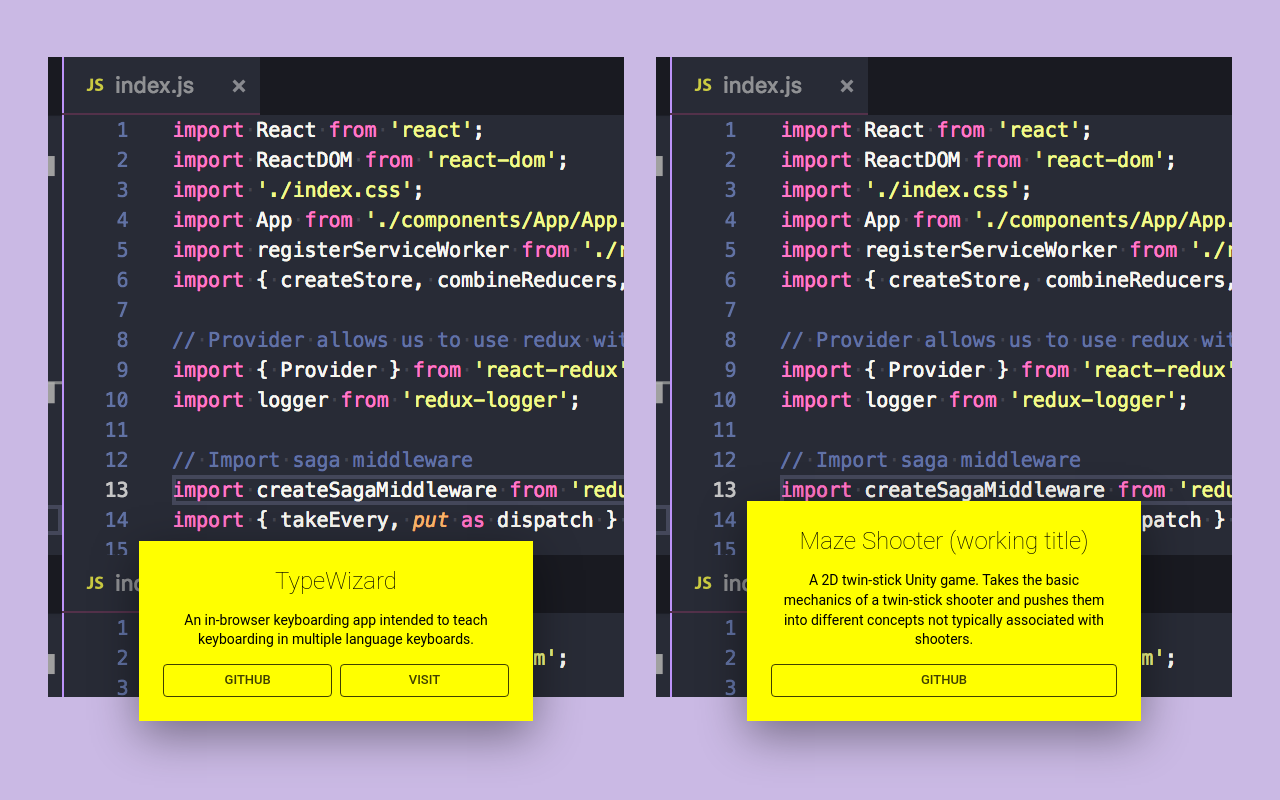
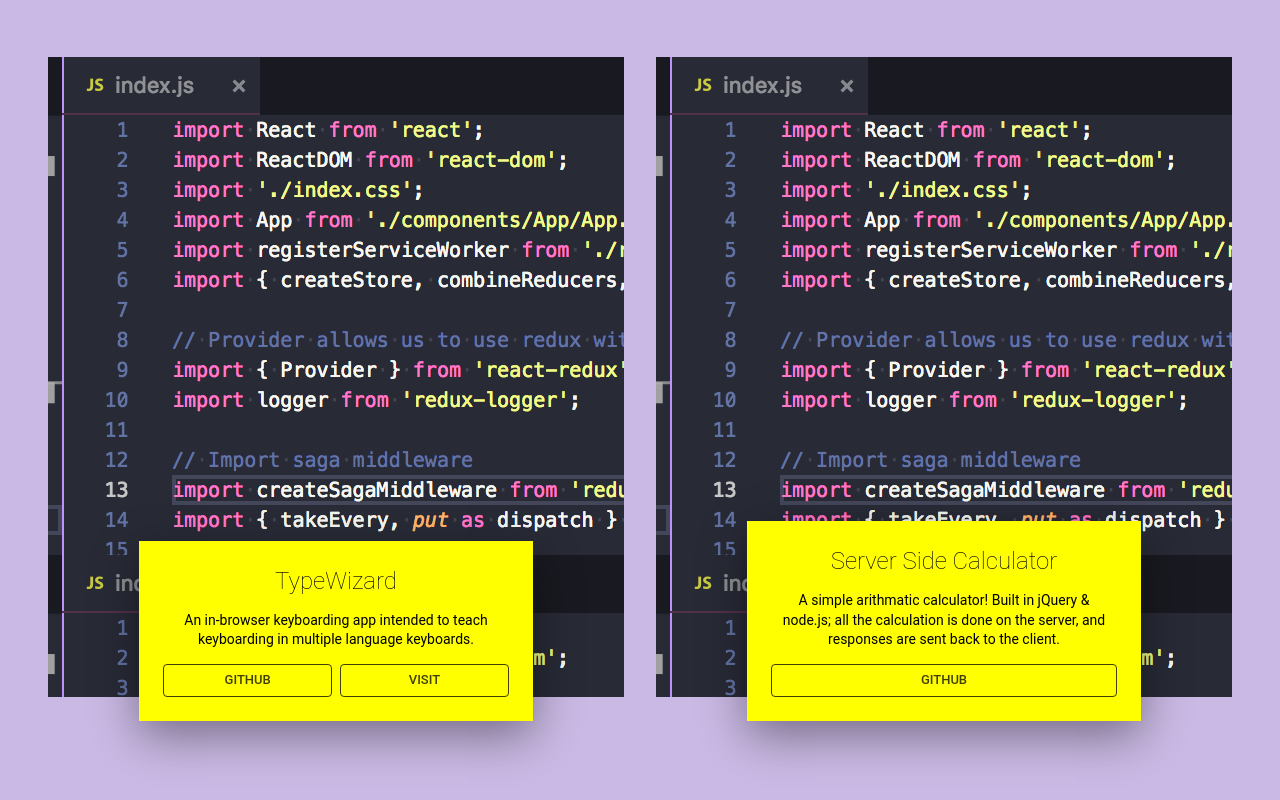
Before and after one commit to leodasso/portfolio-site, a React (Create React App) app: page / in a window 1280 px wide. Shown: the part 451-1251 px from the top of the page. Built offline with nearby package versions, Linux system fonts and the light colour scheme; a web font is replaced by a local one.

Commit message:
add server side calc to projects

```diff
--- a/src/components/ProjectList/ProjectList.js
+++ b/src/components/ProjectList/ProjectList.js
@@ -2,7 +2,7 @@
 import Project from '../Project/Project';
 import {connect} from 'react-redux';
 import Grid from '@material-ui/core/Grid';
-import projectList from '../../projects/projects.index';
+import {featuredProjects} from '../../projects/projects.index';
 import './ProjectList.css';
 
 
@@ -14,7 +14,7 @@
 			<div className="project-list">
 				<Grid container spacing={32}>
 				{
-					projectList.map((project, index) => (
+					featuredProjects.map((project, index) => (
 						<Project key={index} projectData={project} />
 					))
 				}
--- a/src/projects/projects.index.js
+++ b/src/projects/projects.index.js
@@ -1,4 +1,8 @@
 import typeWizard from './typeWizard';
 import mazeShooter from './mazeShooter';
+import serverSideCalc from './serverSideCalc';
 
-export default [typeWizard, mazeShooter];
+const allProjects = [typeWizard, mazeShooter, serverSideCalc];
+const featuredProjects = [typeWizard, serverSideCalc];
+
+export { allProjects, featuredProjects};
--- /dev/null
+++ b/src/projects/serverSideCalc.js
@@ -0,0 +1,7 @@
+export default {
+    title: 'Server Side Calculator',
+    blurb: `A simple arithmatic calculator! Built in jQuery & node.js; all the calculation is done on
+    the server, and responses are sent back to the client. `,
+    github: `https://github.com/leodasso/type-wizard`,
+    tags: ['jQuery', 'Node.js', 'javascript', 'CSS'],
+}
```
